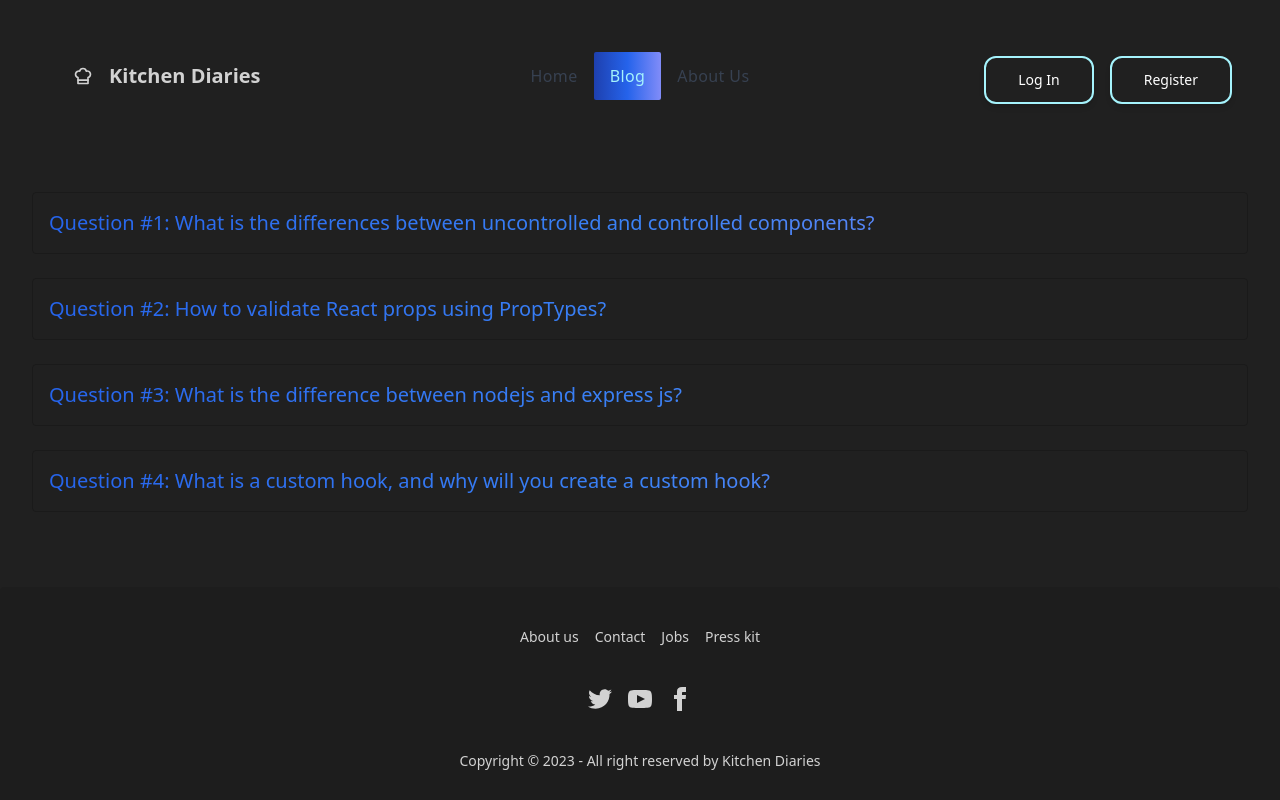
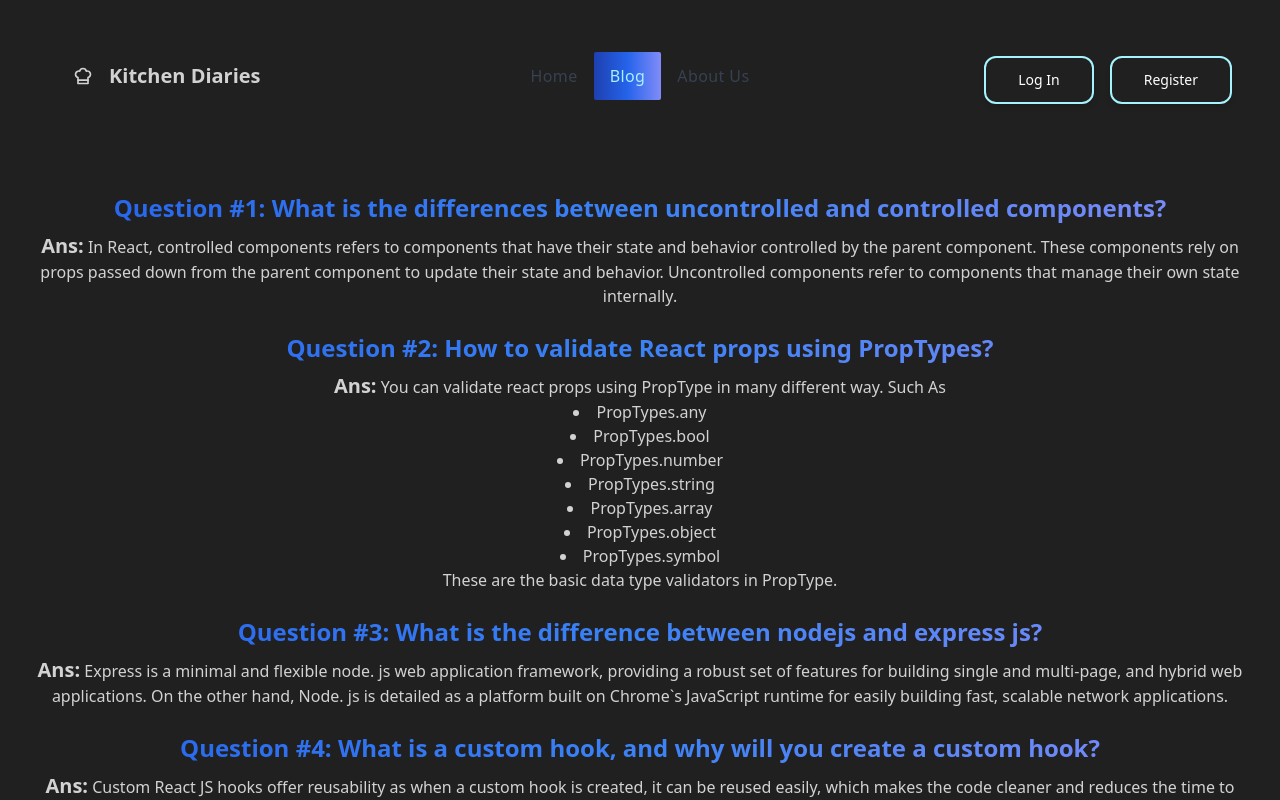
Before and after one commit to Astro177/Kitchen-Diaries-Client, a React (Vite) app: page /blogs in a window 1280 px wide. Shown: the top 800 px of the page. Built offline with nearby package versions, Linux system fonts and the light colour scheme; no server answers.

Commit message:
final draft

```diff
--- a/package.json
+++ b/package.json
@@ -22,8 +22,9 @@
     "react-icons": "^4.8.0",
     "react-lazy-load": "^4.0.1",
     "react-router-dom": "^6.11.0",
+    "react-to-pdf": "^0.0.14",
     "react-toastify": "^9.1.2",
-    "sort-by": "^1.2.0"
+    "sort-by": "^0.0.2"
   },
   "devDependencies": {
     "@types/react": "^18.0.28",
--- a/src/components/Banner.jsx
+++ b/src/components/Banner.jsx
@@ -6,7 +6,7 @@ import Lottie from "lottie-react";
 const Banner = () => {
   return (
     <div>
-      <div className="flex sm:flex-col md:flex-row justify-around items-center my-container">
+      <div className="md:flex justify-around items-center my-container">
         <div>
           <Lottie animationData={Cook} />
         </div>
--- a/src/components/Blogs.jsx
+++ b/src/components/Blogs.jsx
@@ -1,38 +1,27 @@
+/* eslint-disable no-undef */
 /* eslint-disable no-unused-vars */
 import React from "react";
+import Pdf from "react-to-pdf";
 
 const Blogs = () => {
+  const ref = React.createRef();
   return (
     <div className="my-container flex flex-col gap-6">
-      <div
-        tabIndex={0}
-        className="collapse collapse-plus border border-base-300 bg-base-100 rounded-box"
-      >
-        <div className="collapse-title text-xl font-medium text-color">
+      <div ref={ref} className="text-center">
+        <p className="font-bold text-2xl text-color mb-2">
           Question #1: What is the differences between uncontrolled and
           controlled components?
-        </div>
-        <div className="collapse-content">
+        </p>
         <p>
-            Ans: <br /> In React, controlled components refers to components
-            that have their state and behavior controlled by the parent
-            component. These components rely on props passed down from the
-            parent component to update their state and behavior. Uncontrolled
-            components refer to components that manage their own state
-            internally.
+          <span className="font-bold text-xl">Ans:</span> In React, controlled components refers to components that
+          have their state and behavior controlled by the parent component.
+          These components rely on props passed down from the parent component
+          to update their state and behavior. Uncontrolled components refer to
+          components that manage their own state internally.
         </p>
-        </div>
-      </div>
-      <div
-        tabIndex={0}
-        className="collapse collapse-plus border border-base-300 bg-base-100 rounded-box"
-      >
-        <div className="collapse-title text-xl font-medium text-color">
-          Question #2: How to validate React props using PropTypes?
-        </div>
-        <div className="collapse-content">
+        <p className="font-bold text-2xl text-color mb-2 mt-6">Question #2: How to validate React props using PropTypes?</p>
         <p>
-            Ans: <br /> You can validate react props using PropType in many
+        <span className="font-bold text-xl">Ans:</span> You can validate react props using PropType in many
           different way. Such As
           <li>PropTypes.any</li>
           <li>PropTypes.bool</li>
@@ -43,43 +32,36 @@ const Blogs = () => {
           <li>PropTypes.symbol</li>
           These are the basic data type validators in PropType.
         </p>
-        </div>
-      </div>
-      <div
-        tabIndex={0}
-        className="collapse collapse-plus border border-base-300 bg-base-100 rounded-box"
-      >
-        <div className="collapse-title text-xl font-medium text-color">
+        <p className="font-bold text-2xl text-color mb-2 mt-6">
           Question #3: What is the difference between nodejs and express js?
-        </div>
-        <div className="collapse-content">
+        </p>
         <p>
-            Ans: <br /> Express is a minimal and flexible node. js web
-            application framework, providing a robust set of features for
-            building single and multi-page, and hybrid web applications. On the
-            other hand, Node. js is detailed as a platform built on Chrome`s
-            JavaScript runtime for easily building fast, scalable network
-            applications.
+        <span className="font-bold text-xl">Ans:</span> Express is a minimal and flexible node. js web application
+          framework, providing a robust set of features for building single and
+          multi-page, and hybrid web applications. On the other hand, Node. js
+          is detailed as a platform built on Chrome`s JavaScript runtime for
+          easily building fast, scalable network applications.
+        </p>
+        <p className="font-bold text-2xl text-color mb-2 mt-6">
+          Question #4: What is a custom hook, and why will you create a custom
+          hook?
+        </p>
+        <p>
+        <span className="font-bold text-xl">Ans:</span> Custom React JS hooks offer reusability as when a custom
+          hook is created, it can be reused easily, which makes the code cleaner
+          and reduces the time to write the code. It also enhances the rendering
+          speed of the code as a custom hook does not need to be rendered again
+          and again while rendering the whole code.
         </p>
       </div>
-      </div>
-      <div
-        tabIndex={0}
-        className="collapse collapse-plus border border-base-300 bg-base-100 rounded-box"
-      >
-        <div className="collapse-title text-xl font-medium text-color">
-          Question #4: What is a custom hook, and why will you create a custom
-          hook?
-        </div>
-        <div className="collapse-content">
-          <p>
-            Ans: <br /> Custom React JS hooks offer reusability as when a custom
-            hook is created, it can be reused easily, which makes the code
-            cleaner and reduces the time to write the code. It also enhances the
-            rendering speed of the code as a custom hook does not need to be
-            rendered again and again while rendering the whole code.
-          </p>
-        </div>
+      <div className="flex justify-end mt-16">
+      <Pdf targetRef={ref} filename="code-example.pdf">
+        {({ toPdf }) => (
+          <button onClick={toPdf} className="btn-primary">
+            Download Pdf
+          </button>
+        )}
+      </Pdf>
       </div>
     </div>
   );
--- a/src/components/Home.jsx
+++ b/src/components/Home.jsx
@@ -19,15 +19,12 @@ const Home = () => {
       <p className="text-center font-semibold text-5xl text-color mb-12">
         Our finest chef`s and their details
       </p>
+      <LazyLoad>
       <div className="grid sm:grid-cols-1 md:grid-cols-2 justify-center items-center gap-8 my-container">
         {chefs.map((chef) => (
           <ChefCard key={chef.id} chef={chef} />
         ))}
       </div>
-      <LazyLoad>
-        <div>
-          <Sections />
-        </div>
       </LazyLoad>
       <LazyLoad>
         <div>
```
Also changed, not shown: 1 other file (tests, documents, lock files or other folders). Lines whose indentation alone changed are shown as unchanged.
